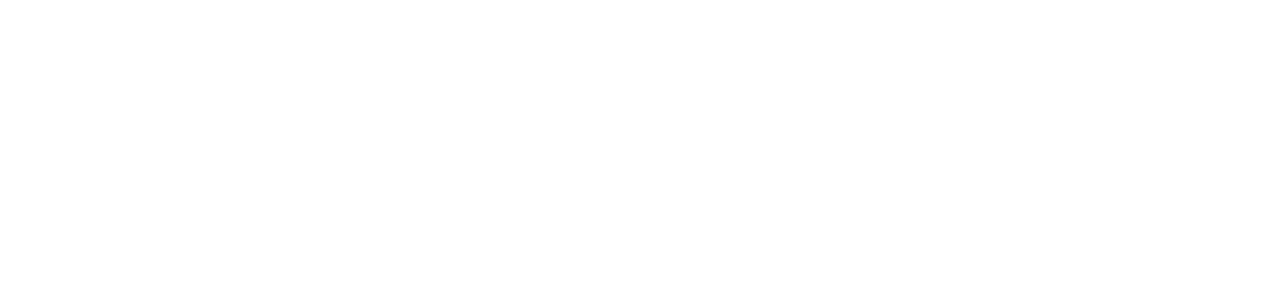
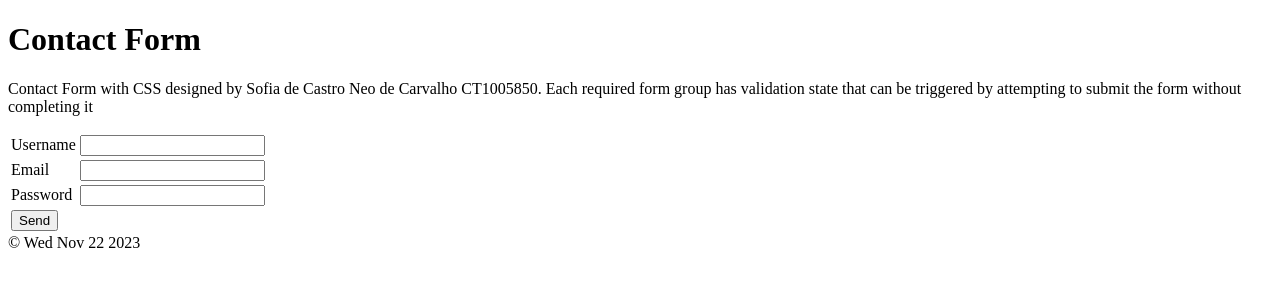
Before and after one commit to sofineo/ISR103-Assisgment04, a plain HTML site: page index.html in a window 1280 px wide. Drawn offline with Linux system fonts and the light colour scheme.

Commit message:
Added Form inputs

```diff
--- a/index.html
+++ b/index.html
@@ -7,6 +7,32 @@
   <title>Contact Form with CSS</title>
 </head>
 <body>
+  <form action="" method="post">
+    <h1>Contact Form</h1>
+    <p>Contact Form with CSS designed by Sofia de Castro Neo de Carvalho CT1005850. Each required form group has validation state that can be triggered by attempting to submit the form without completing it</p>
+    <table>
+      <tr>
+        <td><label for="username">Username</label></td>
+        <td>
+          <input type="text" name="username" id="username">
+        </td>
+      </tr>
+      <tr>
+        <td><label for="email">Email</label></td>
+        <td><input type="email" name="email" id="email"></td>
+      </tr>
+      <tr>
+        <td><label for="password">Password</label></td>
+        <td><input type="password" name="password" id="password"></td>
+      </tr>
+      <tr>
+        <td colspan="2"><input type="submit" value="Send" name="btn_submit" id="btn_submit"></td>
+      </tr>
 
+      </table>
+  </form>
+  <footer>
+    &copy; Wed Nov 22 2023
+  </footer>
 </body>
 </html>
```
